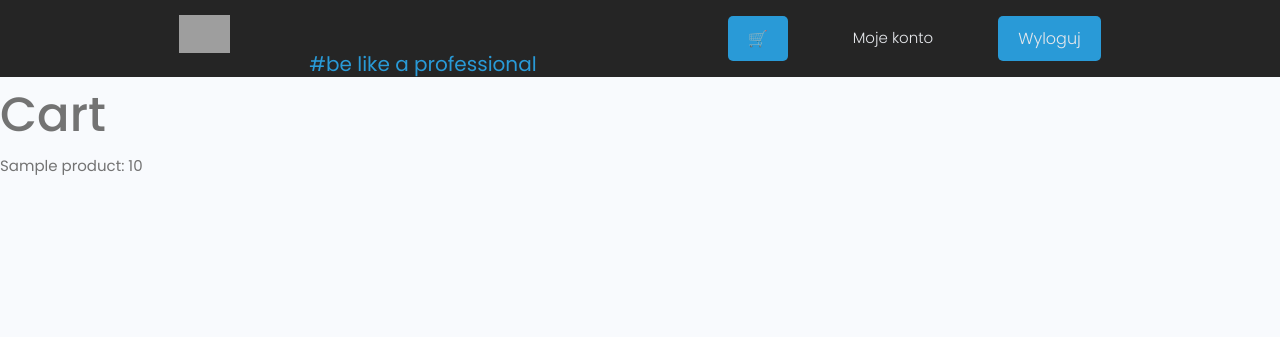
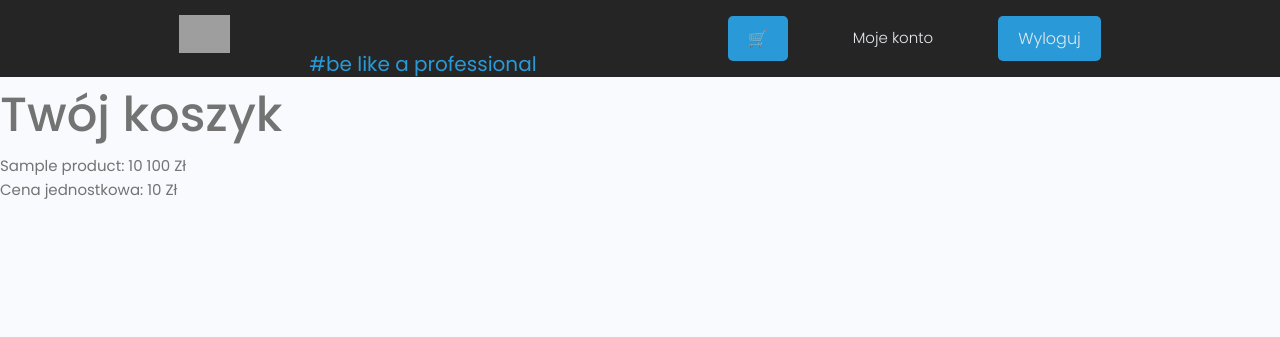
Before and after one commit to maresyp/e-commerce, a Django app: page /cart/ in a window 1280 px wide. Shown: the top 337 px of the page. Run offline with Django 4.2, Linux system fonts and the light colour scheme; a user stored in the database is signed in; tables that the repository leaves empty hold one stand-in row (values such as "Sample post"); some libraries are stand-ins or nearby versions; grey boxes are pictures that could not be loaded.

Commit message:
Update cart template and calculate total price

```diff
--- a/cart/templates/cart/cart.html
+++ b/cart/templates/cart/cart.html
@@ -1,13 +1,14 @@
 {% extends 'main.html' %}
 {% block content %}
 {% if entries %}
-<h1>Cart</h1>
+<h1>Twój koszyk</h1>
 <ul>
     {% for entry in entries %}
-        <li>{{ entry.product.name }}: {{ entry.quantity }}</li>
+        <li>{{ entry.product.name }}: {{ entry.quantity }} {{ entry.total_price }} Zł</li>
+        <li>Cena jednostkowa: {{ entry.product.price }} Zł</li>
     {% endfor %}
 </ul>
 {% else %}
-    <h2>Cart is empty</h2>
+    <h2>Nie dodałeś nic do koszyka.</h2>
 {% endif %}
 {% endblock %}
--- a/cart/views.py
+++ b/cart/views.py
@@ -26,6 +26,9 @@ def cart(request):
     entries = CartEntry.objects.filter(
         Q(cart=user_cart),
     )
+    if entries:
+        for entry in entries:
+            entry.total_price = entry.quantity * entry.product.price
 
     context = {'entries': entries}
 
```
